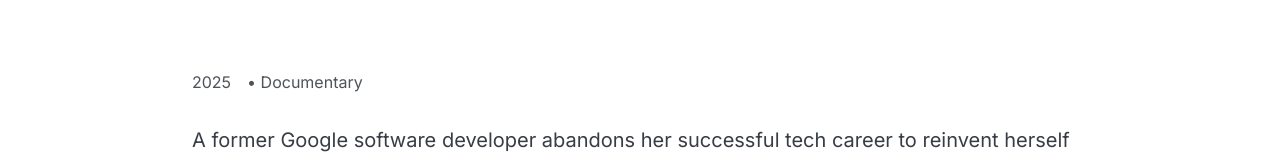
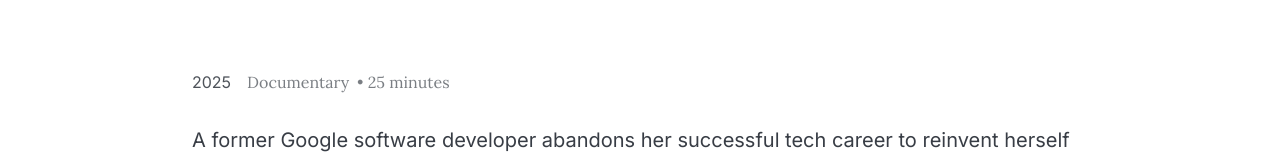
Before and after one commit to N0T4/syrota-prodaction, a Next.js app: page /portfolio/all-of-me in a window 1280 px wide. Shown: the part 456-614 px from the top of the page. Built offline with nearby package versions, Linux system fonts and the light colour scheme.

Commit message:
fix: Update Next.js config and fix duration access in portfolio page

```diff
--- a/next.config.mjs
+++ b/next.config.mjs
@@ -14,14 +14,9 @@ const nextConfig = {
   // Disable server-side features for static export
   experimental: {
     serverActions: false,
-    appDir: true,
   },
   // Enable trailing slashes for static hosting
   trailingSlash: true,
-  // Disable image optimization for static export
-  images: {
-    unoptimized: true,
-  },
   // Disable server components for static export
   reactStrictMode: true,
   swcMinify: true,
--- a/src/app/portfolio/[id]/page.tsx
+++ b/src/app/portfolio/[id]/page.tsx
@@ -52,9 +52,11 @@ export default function ProjectPage({ params }: { params: { id: string } }) {
             {/* Project Metadata */}
             <div className="flex flex-wrap gap-4 mb-8 text-theme-text/80">
               {project.year && <span>{project.year}</span>}
-              {project.category && <span>• {project.category}</span>}
-              {project.genre && <span>• {project.genre}</span>}
-              {project.duration && <span>• {project.duration}</span>}
+              <div className="flex items-center gap-2 text-theme-text/60 font-body">
+                {project.category && <span>{project.category}</span>}
+                {project.genre && <span>• {project.genre}</span>}
+                {project.technicalDetails?.duration && <span>• {project.technicalDetails.duration}</span>}
+              </div>
             </div>
 
             {/* Short Description */}
```
